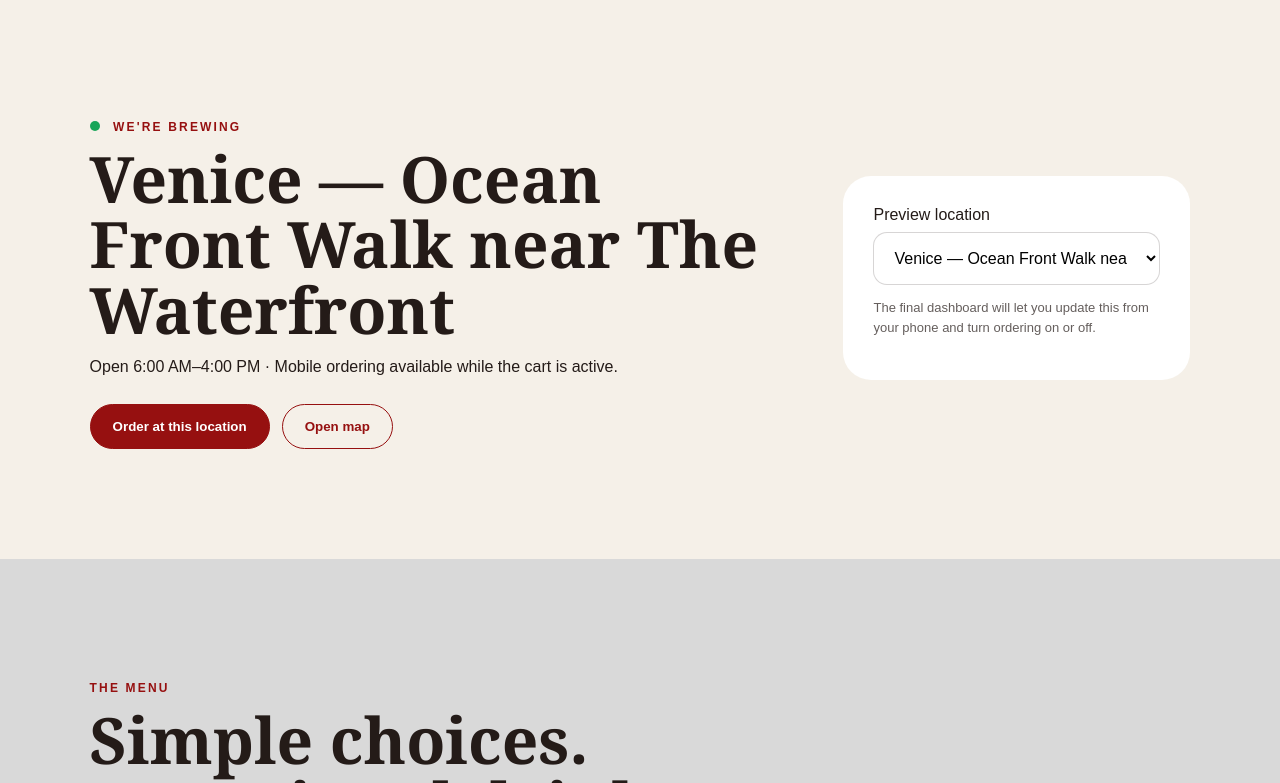
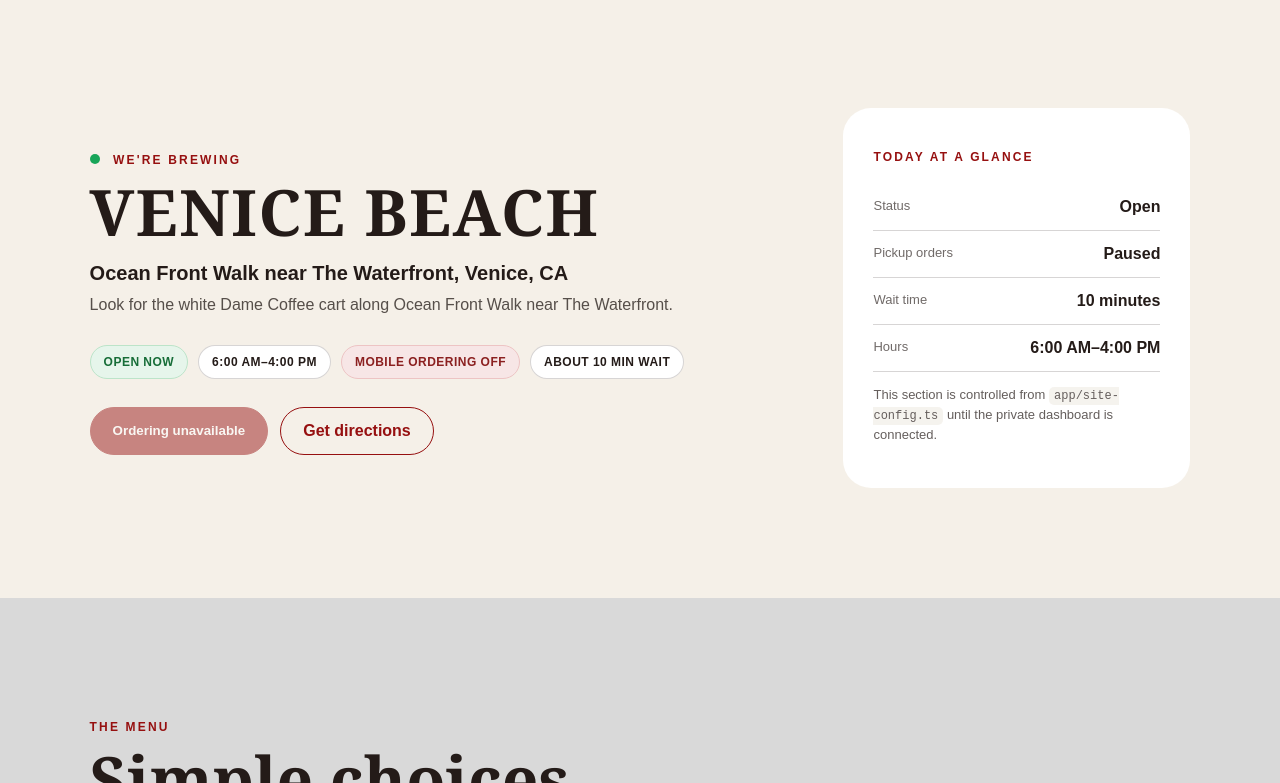
Before and after one commit to solanabryan60/dame-coffee-os, a Next.js app: page / in a window 1280 px wide. Shown: the part 1017-1800 px from the top of the page. Built offline with nearby package versions, Linux system fonts and the light colour scheme.

Commit message:
Add files via upload
Sprint 1 - Live location and homepage foundation

```diff
--- a/app/page.tsx
+++ b/app/page.tsx
@@ -2,6 +2,7 @@
 
 import Image from 'next/image';
 import { useMemo, useState } from 'react';
+import { liveLocation, missionStatement } from './site-config';
 
 const menu = [
   { name: 'Mexicano', price: 7, category: 'Specialty Lattes', detail: 'Cinnamon and sugar cane syrup with milk, served with matcha or cold brew.' },
@@ -12,7 +13,7 @@
   { name: 'Matcha Latte', price: 6.5, category: 'Classics', detail: 'Matcha with simple syrup and milk.' }
 ];
 
-const mission = `A nurturing communal space with intentionality towards quality. That stays true to Mexican culture through visual beauty. While being at service to the community so that all customers feel valued and at home.`;
+
 
 function cateringTotal(drinks: number, hours: number) {
   const drinkCharge = 600 + Math.max(0, (drinks - 100) / 50) * 150;
@@ -25,7 +26,6 @@
 export default function Home() {
   const [drinks, setDrinks] = useState(100);
   const [hours, setHours] = useState(2);
-  const [location, setLocation] = useState('Venice — Ocean Front Walk near The Waterfront');
   const total = useMemo(() => cateringTotal(drinks, hours), [drinks, hours]);
 
   return (
@@ -60,21 +60,35 @@
       <section id="where" className="live section">
         <div>
           <p className="eyebrow"><span className="dot" /> WE&apos;RE BREWING</p>
-          <h2>{location}</h2>
-          <p>Open 6:00 AM–4:00 PM · Mobile ordering available while the cart is active.</p>
+          <h2 className="location-title">{liveLocation.title}</h2>
+          <p className="location-address">{liveLocation.address}</p>
+          <p className="location-directions">{liveLocation.directions}</p>
+          <div className="status-row">
+            <span className={`status-chip ${liveLocation.isOpen ? 'open' : 'closed'}`}>
+              {liveLocation.isOpen ? 'Open now' : 'Closed'}
+            </span>
+            <span className="status-chip neutral">{liveLocation.hours}</span>
+            <span className={`status-chip ${liveLocation.mobileOrdering ? 'open' : 'closed'}`}>
+              Mobile ordering {liveLocation.mobileOrdering ? 'on' : 'off'}
+            </span>
+            <span className="status-chip neutral">About {liveLocation.waitMinutes} min wait</span>
+          </div>
           <div className="actions">
-            <button className="pill solid">Order at this location</button>
-            <button className="pill ghost">Open map</button>
+            <button className="pill solid" disabled={!liveLocation.isOpen || !liveLocation.mobileOrdering}>
+              {liveLocation.mobileOrdering && liveLocation.isOpen ? 'Order pickup' : 'Ordering unavailable'}
+            </button>
+            <a className="pill ghost" href={liveLocation.mapsUrl} target="_blank" rel="noreferrer">Get directions</a>
           </div>
         </div>
-        <div className="location-card">
-          <label>Preview location</label>
-          <select value={location} onChange={(e) => setLocation(e.target.value)}>
-            <option>Venice — Ocean Front Walk near The Waterfront</option>
-            <option>Walnut / Diamond Bar</option>
-            <option>Santa Ana</option>
-          </select>
-          <p className="small">The final dashboard will let you update this from your phone and turn ordering on or off.</p>
+        <div className="location-card location-summary">
+          <p className="eyebrow">TODAY AT A GLANCE</p>
+          <dl>
+            <div><dt>Status</dt><dd>{liveLocation.isOpen ? 'Open' : 'Closed'}</dd></div>
+            <div><dt>Pickup orders</dt><dd>{liveLocation.mobileOrdering ? 'Accepting' : 'Paused'}</dd></div>
+            <div><dt>Wait time</dt><dd>{liveLocation.waitMinutes} minutes</dd></div>
+            <div><dt>Hours</dt><dd>{liveLocation.hours}</dd></div>
+          </dl>
+          <p className="small">This section is controlled from <code>app/site-config.ts</code> until the private dashboard is connected.</p>
         </div>
       </section>
 
@@ -99,7 +113,7 @@
 
       <section className="mission section">
         <div className="mission-art"><Image src="/assets/bean.png" alt="Dame Coffee bean mascot" fill className="contain" /></div>
-        <div><p className="eyebrow">OUR FULL MISSION</p><h2>{mission}</h2><p>Made with culture, unity, and love.</p></div>
+        <div><p className="eyebrow">OUR FULL MISSION</p><h2>{missionStatement}</h2><p>Made with culture, unity, and love.</p></div>
       </section>
 
       <section id="catering" className="section catering">
--- /dev/null
+++ b/app/site-config.ts
@@ -0,0 +1,27 @@
+export type LiveLocation = {
+  title: string;
+  address: string;
+  directions: string;
+  hours: string;
+  isOpen: boolean;
+  mobileOrdering: boolean;
+  waitMinutes: number;
+  mapsUrl: string;
+};
+
+// Temporary control center for the live location section.
+// Edit these values in GitHub and Vercel will redeploy automatically.
+// In the next phase, these fields will move into the private admin dashboard.
+export const liveLocation: LiveLocation = {
+  title: 'VENICE BEACH',
+  address: 'Ocean Front Walk near The Waterfront, Venice, CA',
+  directions: 'Look for the white Dame Coffee cart along Ocean Front Walk near The Waterfront.',
+  hours: '6:00 AM–4:00 PM',
+  isOpen: true,
+  mobileOrdering: false,
+  waitMinutes: 10,
+  mapsUrl: 'https://www.google.com/maps/search/?api=1&query=The+Waterfront+Venice+CA',
+};
+
+export const missionStatement =
+  'A nurturing communal space with intentionality towards quality, that stays true to Mexican culture through visual beauty, while being of service to the community so that all customers feel valued and at home.';
--- a/package.json
+++ b/package.json
@@ -1,6 +1,6 @@
 {
   "name": "dame-coffee-os",
-  "version": "0.1.0",
+  "version": "0.2.0",
   "private": true,
   "scripts": {
     "dev": "next dev",
```
Also changed, not shown: app/styles.css, 2 other files (tests, documents, lock files or other folders).
